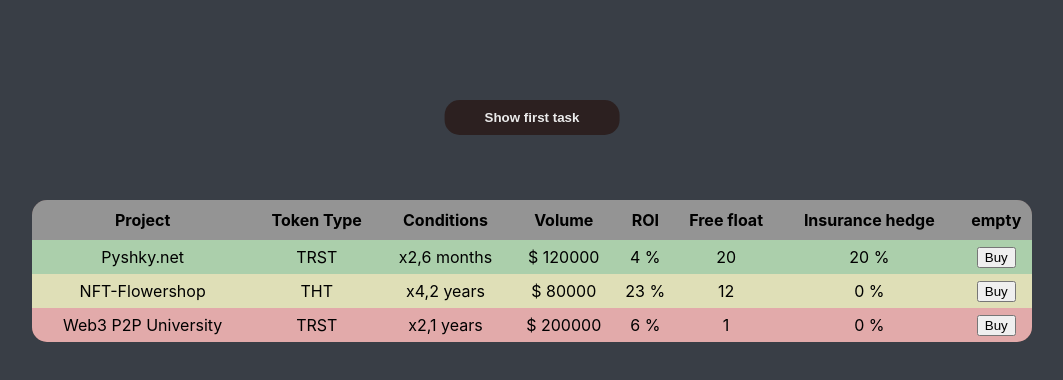
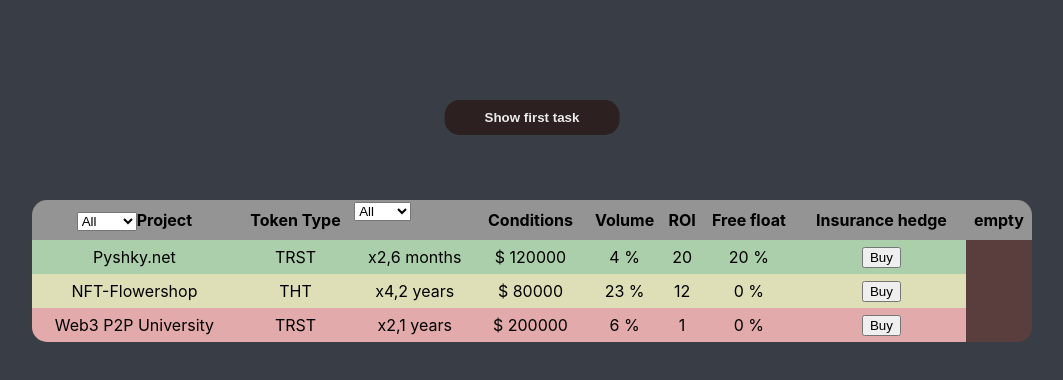
Before and after one commit to SergeyKiselev2001/trood-test-task, a React (Create React App) app: page / in a window 1280 px wide. Shown: the top 380 px of the page, without its empty margins (108-1171 px from the left). Built offline with nearby package versions, Linux system fonts and the light colour scheme.

Commit message:
add filter logic

```diff
--- a/src/components/SecondTask/HeaderRow.jsx
+++ b/src/components/SecondTask/HeaderRow.jsx
@@ -1,10 +1,26 @@
-import classes from './../../styles/second.module.css'
+import classes from "./../../styles/second.module.css";
 
-const HeaderRow = () => {
+const HeaderRow = ({ filters, onFilter }) => {
+    const statusHandle = (e) => onFilter({ status: e.target.value})
+    const typeHandle = (e) => onFilter({ type: e.target.value})
+
     return (
         <tr className={classes.table__header_row}>
-            <th>Project</th>
+            <th>
+                <select value={filters.status} onChange={statusHandle}>
+                    <option>All</option>
+                    <option>red</option>
+                    <option>green</option>
+                    <option>yellow</option>
+                </select>
+                Project
+            </th>
             <th>Token Type</th>
+                <select value={filters.type} onChange={typeHandle}>
+                    <option>All</option>
+                    <option>TRST</option>
+                    <option>THT</option>
+                </select>
             <th>Conditions</th>
             <th>Volume</th>
             <th>ROI</th>
--- a/src/components/SecondTask/SecondTask.jsx
+++ b/src/components/SecondTask/SecondTask.jsx
@@ -1,21 +1,45 @@
-import { useSelector } from "react-redux";
+import { useDispatch, useSelector } from "react-redux";
 import TokenTable from "./TokenTable";
+import { setFilter } from "../../redux/actionCreators";
 import classes from './../../styles/second.module.css'
 
 const SecondTask = () => {
-    const items = useSelector(store => store.tableDataReducer.tableData)
+    const state = useSelector(store => store.tableDataReducer)
+    const { sortBy, filters, tableData } = state
 
-    const headerCell={}
-    const filters={}
-    const onSort={}
-    const onFilter={}
+    const dispatch = useDispatch()
+
+    const onSort = () => {
+
+    }
+
+    const onFilter = (value) => {
+        dispatch(setFilter(value))
+    }
 
     const onBuy = (id) => {
         alert(id)
     }
 
+    let items = tableData
 
-    const tokenTableProps = { items, headerCell, filters, onSort, onFilter, onBuy }
+    if (filters.status !== 'All') {
+        items = tableData.filter(el => el.status === filters.status)
+    }
+
+    if (filters.type !== 'All'){
+        items = items.filter(el => el.type === filters.type)
+    }
+
+
+    const tokenTableProps = {
+        items,
+        sortBy,
+        filters,
+        onSort,
+        onFilter,
+        onBuy
+    }
 
     return (
         <div className={classes.container}>
--- a/src/components/SecondTask/TokenTable.jsx
+++ b/src/components/SecondTask/TokenTable.jsx
@@ -4,7 +4,7 @@ import classes from './../../styles/second.module.css'
 
 const TokenTable = ({
     items,
-    headerCell,
+    sortBy,
     filters,
     onSort,
     onFilter,
@@ -20,7 +20,7 @@ const TokenTable = ({
 
     return (
         <table className={classes.table}>
-            <HeaderRow />
+            <HeaderRow filters={filters} onFilter={onFilter} />
             {
                 items.map(el => (
                     <TableRow key={el.id} data={el} onBuy={onBuy} />
--- a/src/redux/actionCreators.js
+++ b/src/redux/actionCreators.js
@@ -1,6 +1,9 @@
 export const CHANGE_HEIGHT = 'paramsReducer/change height'
 export const CHANGE_WIDTH = 'paramsReducer/change width'
 export const CHANGE_BLOCKS_AMOUNT = 'paramsReducer/change blocks amount'
+
+export const SET_FILTER = 'tableDataReducer/set filter'
+export const SET_TYPE = 'tableDataReducer/set type'
 
 export const changeHeight = (payload) => ({
     payload,
@@ -16,3 +19,13 @@ export const changeBlocksAmount = (payload) => ({
     payload,
     type: CHANGE_BLOCKS_AMOUNT
 })
+
+export const setFilter = (payload) => ({
+    payload,
+    type: SET_FILTER
+})
+
+export const setType = (payload) => ({
+    payload,
+    type: SET_TYPE
+})
--- a/src/redux/reducers/tableDataReducer.js
+++ b/src/redux/reducers/tableDataReducer.js
@@ -1,13 +1,29 @@
+import { SET_FILTER, SET_TYPE } from "../actionCreators";
+
 const initialState = {
   tableData: [
     {id: 1, name: 'Pyshky.net', status: 'green', type: 'TRST', conditions: 'x2,6 months', volume: 120000, roi: 4, free: 20, hedge: 20},
     {id: 2, name: 'NFT-Flowershop', status: 'yellow', type: 'THT', conditions: 'x4,2 years', volume: 80000, roi: 23, free: 12, hedge: 0},
     {id: 4, name: 'Web3 P2P University', status: 'red', type: 'TRST', conditions: 'x2,1 years', volume: 200000, roi: 6, free: 1, hedge: 0},
-  ]
+  ],
+  sortBy: '-Name',
+  filters: {
+    status: 'All',
+    type: 'All'
+  }
+
 };
 
 export const tableDataReducer = (state = initialState, action) => {
     switch (action.type) {
+        case SET_FILTER:
+          return {
+            ...state,
+            filters: {
+              ...state.filters,
+              ...action.payload
+            }
+          }
         default:
             return state;
     }
```
